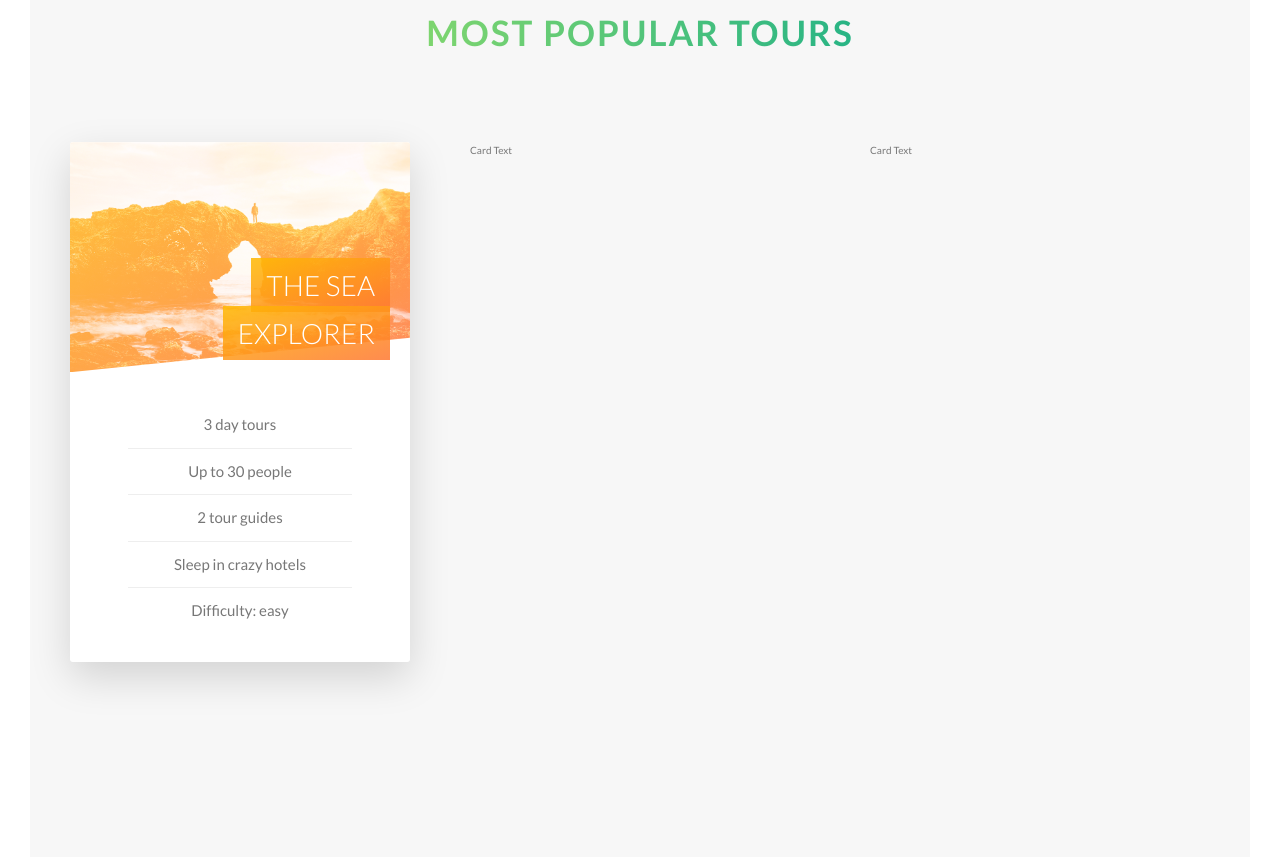
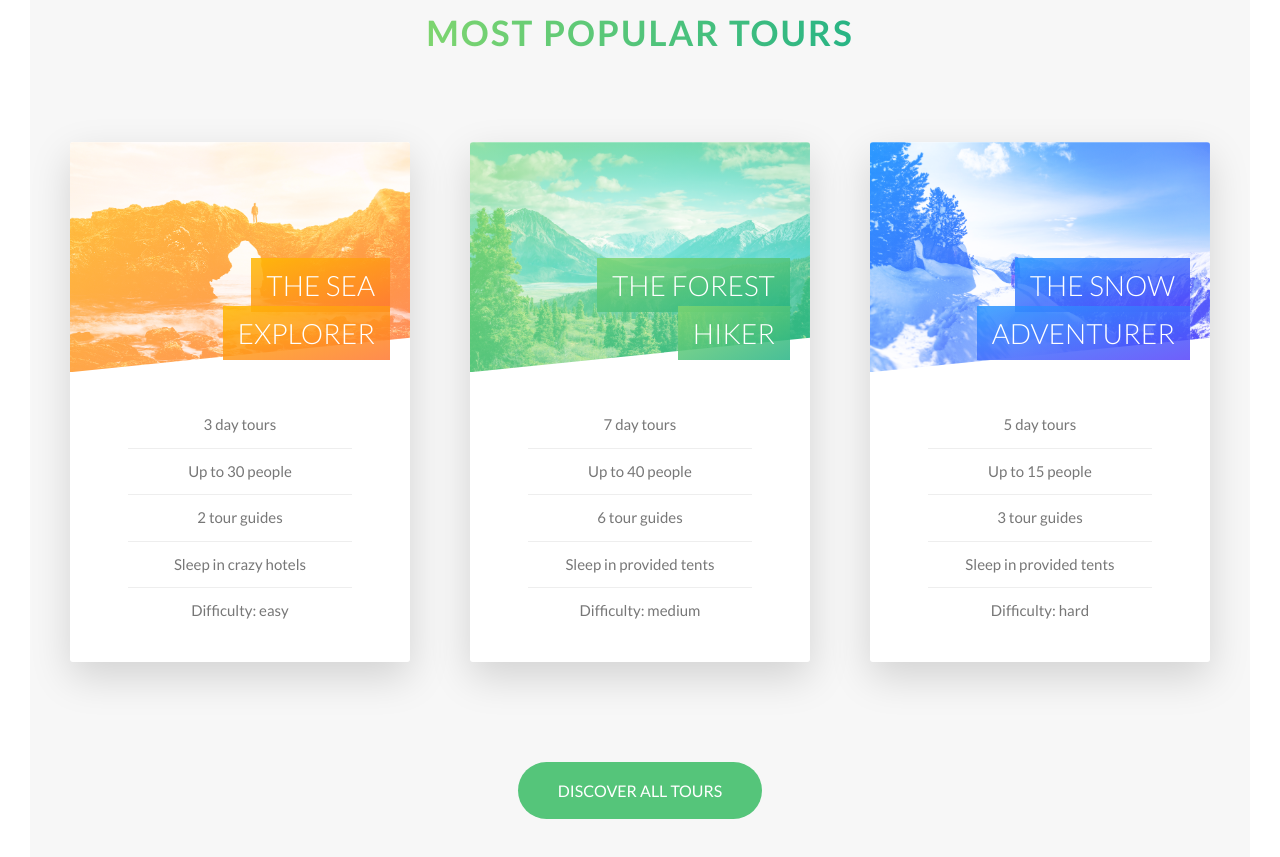
Before and after one commit to AliNisarAhmed/advancedCSS-Jonas, a website: page natours/index.html in a window 1280 px wide. Shown: the part 2289-3146 px from the top of the page. Drawn offline with Linux system fonts and the light colour scheme.

Commit message:
section tours complete

```diff
--- a/natours/index.html
+++ b/natours/index.html
@@ -105,6 +105,7 @@
           </div>
 
           <div class="row">
+
             <div class="col-1-of-3">
               <div class="card">
                 <div class="card__side card__side--front">
@@ -127,21 +128,88 @@
                   </div>
                 </div>
                 <div class="card__side card__side--back card__side--back-1">
-                  BACK
+                  <div class="card__cta">
+                    <div class="card__price-box">
+                      <p class="card__price-only">Only</p>
+                      <p class="card__price-value">$297</p>
+                    </div>
+                    <a href="#" class="btn btn--white">Book now!</a>
+                  </div>
                 </div>
               </div>
             </div>
+
             <div class="col-1-of-3">
               <div class="card">
-                Card Text
+                <div class="card__side card__side--front">
+                  <div class="card__picture card__picture--2">
+                    &nbsp;
+                  </div>
+                  <h4 class="card__heading">
+                    <span class="card__heading-span card__heading-span--2">
+                      The Forest Hiker
+                    </span>
+                  </h4>
+                  <div class="card__details">
+                    <ul>
+                      <li>7 day tours</li>
+                      <li>Up to 40 people</li>
+                      <li>6 tour guides</li>
+                      <li>Sleep in provided tents</li>
+                      <li>Difficulty: medium</li>
+                    </ul>
+                  </div>
+                </div>
+                <div class="card__side card__side--back card__side--back-2">
+                  <div class="card__cta">
+                    <div class="card__price-box">
+                      <p class="card__price-only">Only</p>
+                      <p class="card__price-value">$497</p>
+                    </div>
+                    <a href="#" class="btn btn--white">Book now!</a>
+                  </div>
+                </div>
               </div>
             </div>
+
             <div class="col-1-of-3">
               <div class="card">
-                Card Text
-              </div>
-            </div>
+                  <div class="card__side card__side--front">
+                    <div class="card__picture card__picture--3">
+                      &nbsp;
+                    </div>
+                    <h4 class="card__heading">
+                      <span class="card__heading-span card__heading-span--3">
+                        The Snow Adventurer
+                      </span>
+                    </h4>
+                    <div class="card__details">
+                      <ul>
+                        <li>5 day tours</li>
+                        <li>Up to 15 people</li>
+                        <li>3 tour guides</li>
+                        <li>Sleep in provided tents</li>
+                        <li>Difficulty: hard</li>
+                      </ul>
+                    </div>
+                  </div>
+                  <div class="card__side card__side--back card__side--back-3">
+                    <div class="card__cta">
+                      <div class="card__price-box">
+                        <p class="card__price-only">Only</p>
+                        <p class="card__price-value">$897</p>
+                      </div>
+                      <a href="#" class="btn btn--white">Book now!</a>
+                    </div>
+                  </div>
+                </div>
           </div>
+          </div>
+
+          <div class="u-center-text u-margin-top-huge">
+            <a href="#" class="btn btn--green">Discover all tours</a>
+          </div>
+
         </section>
 
       </main>
--- a/natours/sass/base/_utilities.scss
+++ b/natours/sass/base/_utilities.scss
@@ -3,3 +3,6 @@
 .u-margin-bottom-big { margin-bottom: 8rem; }
 .u-margin-bottom-medium { margin-bottom: 4rem; }
 .u-margin-bottom-small { margin-bottom: 1.5rem; }
+
+.u-margin-top-big { margin-top: 8rem; }
+.u-margin-top-huge { margin-top: 10rem; }
--- a/natours/sass/components/_button.scss
+++ b/natours/sass/components/_button.scss
@@ -36,6 +36,15 @@
     }
   }
 
+  &--green {
+    background-color: $color-primary;
+    color: $color-white;
+
+    &::after {
+      background-color: $color-primary;
+    }
+  }
+
   &::after {
     content: "";
     display: inline-block;
@@ -50,12 +59,12 @@
     transition: all .2s;
   }
 
-
   &--animated {
     animation: moveInBottom 0.5s ease-out 0.75s;
     animation-fill-mode: backwards; /* auto apply 0% style before starting the animation */
   }
 }
+
 .btn-text {
   &:link,
   &:visited {
--- a/natours/sass/components/_card.scss
+++ b/natours/sass/components/_card.scss
@@ -32,6 +32,14 @@
       &-1 {
         background-image: linear-gradient(to right bottom, $color-secondary-light, $color-secondary-dark);
       }
+
+      &-2 {
+        background-image: linear-gradient(to right bottom, $color-primary-light, $color-primary-dark);
+      }
+
+      &-3 {
+        background-image: linear-gradient(to right bottom, $color-tertiary-light, $color-tertiary-dark);
+      }
     }
   }
 
@@ -50,18 +58,20 @@
     height: 23rem;
     background-blend-mode: screen; // Blends the two backgorund images
     -webkit-clip-path: polygon(0 0, 100% 0, 100% 85%, 0 100%);
-    clip-path: polygon(0 0, 100% 0, 100% 85%, 0 100%);
+    clip-path: polygon(0 0, 100% 0, 100% 85%, 0 100%); // clip-path property breaks the overflow: hidden; CSS proprty, that is why we have to manually set the border-radius to conform.
+    border-top-left-radius: 3px;
+    border-top-right-radius: 3px;
 
     &--1 {
       background-image: linear-gradient(to right bottom, $color-secondary-light, $color-secondary-dark), url(../img/nat-5.jpg);
     }
 
     &--2 {
-      background-image: url(../img/nat-5.img);
+      background-image: linear-gradient(to right bottom, $color-primary-light, $color-primary-dark), url(../img/nat-6.jpg);
     }
 
     &--3 {
-      background-image: url(../img/nat-5.img);
+      background-image: linear-gradient(to right bottom, $color-tertiary-light, $color-tertiary-dark), url(../img/nat-7.jpg);
     }
   }
 
@@ -87,6 +97,18 @@
       rgba($color-secondary-light, 0.85),
       rgba($color-secondary-dark, 0.85))
     }
+
+    &--2 {
+      background-image: linear-gradient(to right bottom,
+      rgba($color-primary-light, 0.85),
+      rgba($color-primary-dark, 0.85))
+    }
+
+    &--3 {
+      background-image: linear-gradient(to right bottom,
+      rgba($color-tertiary-light, 0.85),
+      rgba($color-tertiary-dark, 0.85))
+    }
   }
 
   &__details {
@@ -108,4 +130,29 @@
       }
     }
   }
+
+  &__cta {
+    position: absolute;
+    top: 50%;
+    left: 50%;
+    transform: translate(-50%, -50%);
+    width: 90%;
+    text-align: center;
+  }
+
+  &__price-box {
+    color: $color-white;
+    margin-bottom: 8rem;
+
+  }
+
+  &__price-only {
+    font-size: 1.4rem;
+    text-transform: uppercase;
+  }
+
+  &__price-value {
+    font-size: 6rem;
+    font-weight: 100;
+  }
 }
--- a/natours/sass/pages/_home.scss
+++ b/natours/sass/pages/_home.scss
@@ -22,6 +22,6 @@
 
 .section-tours {
   background-color: $color-grey-light-1;
-  padding: 25rem 0 50rem 0;
+  padding: 25rem 0 15rem 0;
   margin-top: -10rem;
 }
```
Also changed, not shown: natours/css/style.css.
